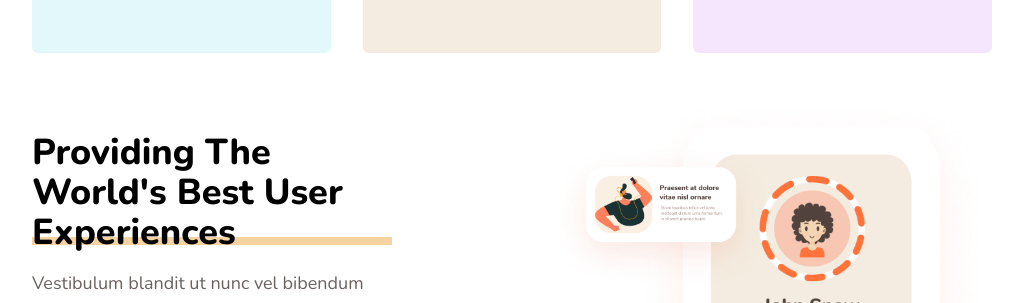
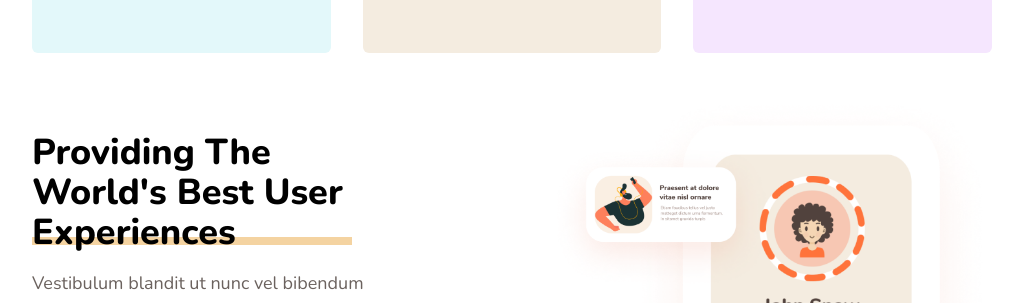
Before and after one commit to setykarimi/Dev-Agency, a React (Vite) app: page / in a window 1280 px wide. Shown: the part 2260-2563 px from the top of the page, without its empty margins (128-1151 px from the left). Built offline with nearby package versions, Linux system fonts and the light colour scheme.

Commit message:
Subject: Style, Description: Edit style for responsive view, Date: 8/9/2023

```diff
--- a/src/components/cards/cardBestUserExperience.tsx
+++ b/src/components/cards/cardBestUserExperience.tsx
@@ -11,22 +11,24 @@ const CardBestUserExperience = () => {
         <div>
             <div className="grid md:grid-cols-2 grid-cols-1 md:gap-20 md:mt-10 mt-5 items-center">
                 <div className="xl:pr-20">
-                    <Title title="Providing The World's Best User Experiences" />
+                    <Title title="Providing The World's Best User Experiences"
+                        customClass="xl:after:w-[20rem] md:after:w-[24rem] after:w-[13rem]"
+                    />
                     <p className="text-typography-flint md:text-lg mt-4">
                         Vestibulum blandit ut nunc vel bibendum semper elit eget dignissim rhoncus, nisl augue lacinia urna vel rutrum nisi nunc sit amet risus nulla ornare egestas.
                     </p>
                     <ul className="text-typography-flint items-center mt-4">
                         {items.map((item) => <li key={item} className="flex items-center gap-2 mt-4 md:text-lg">
-                            <img src={check} alt="check" className="w-8"/>
-                           <span className="block">
-                           {item}
-                           </span>
+                            <img src={check} alt="check" className="w-8" />
+                            <span className="block">
+                                {item}
+                            </span>
                         </li>)}
                     </ul>
                 </div>
                 <div className="relative">
-                    <img src={img} alt="User Experience" className="z-10 relative"/>
-                    <img src={bgImg} alt="User Experience" className="md:absolute md:block hidden bottom-20 z-0 w-2/3 right-0"/>
+                    <img src={img} alt="User Experience" className="z-10 relative" />
+                    <img src={bgImg} alt="User Experience" className="md:absolute md:block hidden bottom-20 z-0 w-2/3 right-0" />
                 </div>
             </div>
         </div>);
```
